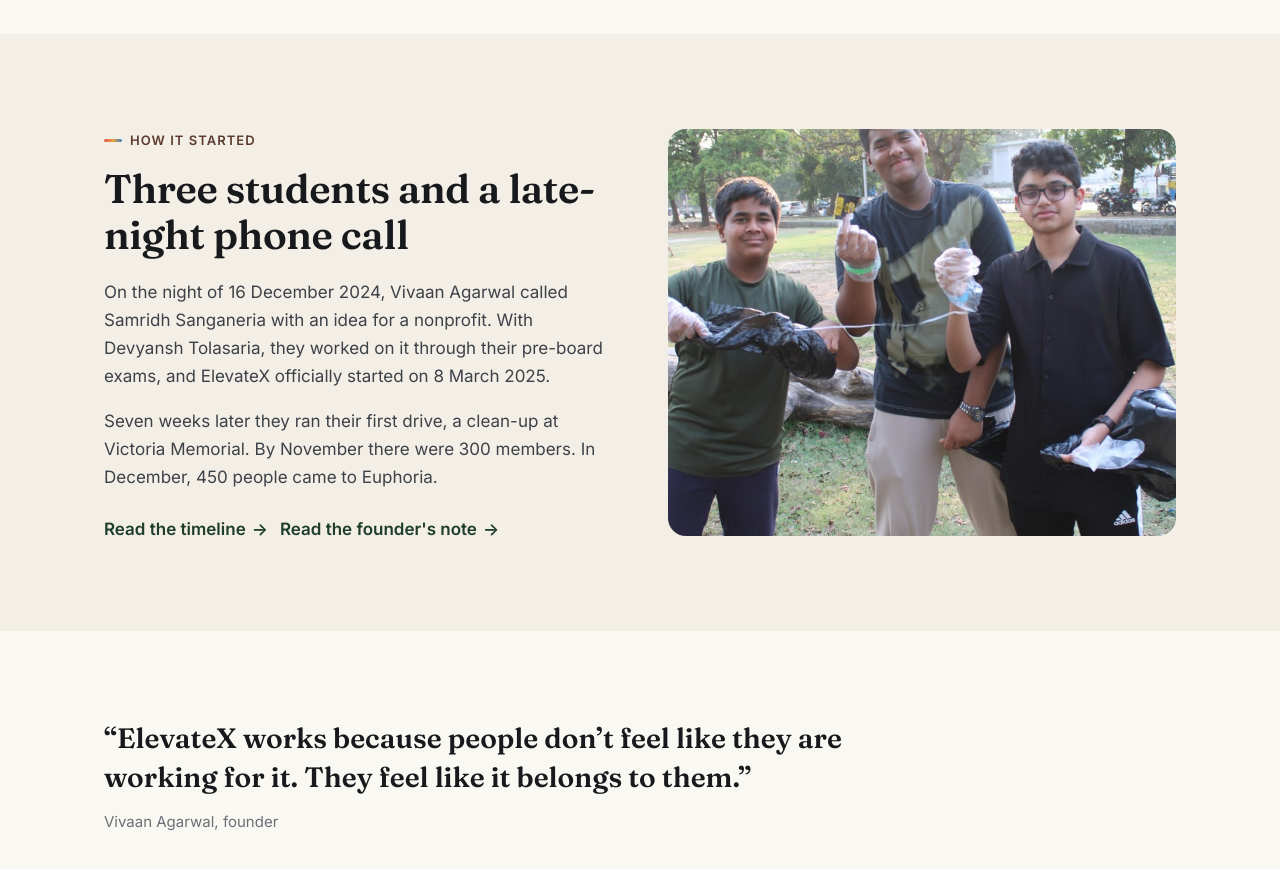
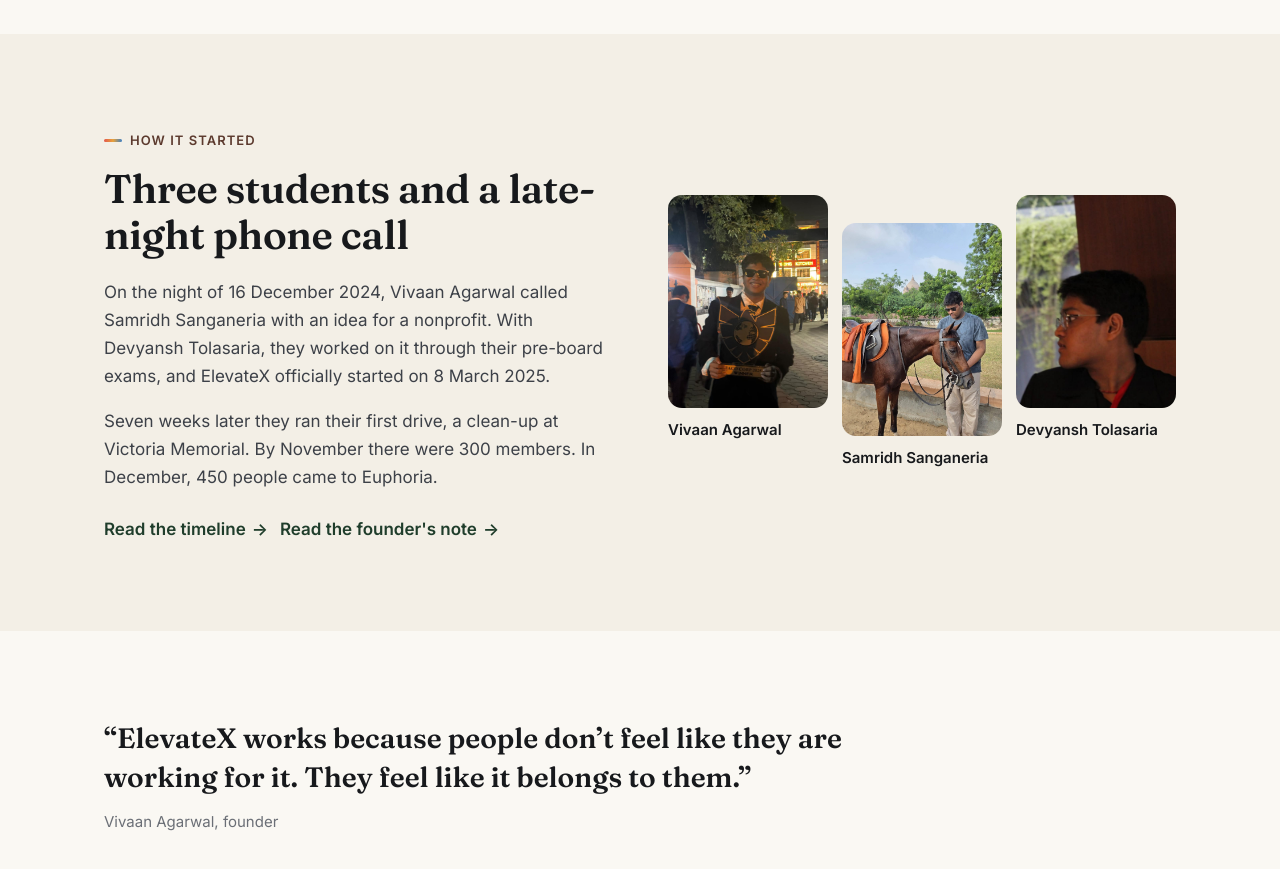
Before and after one commit to agarwalvivaan09-ai/elevatex, a plain HTML site: page index.html in a window 1280 px wide. Shown: the part 2020-2889 px from the top of the page. Drawn offline with Linux system fonts and the light colour scheme.

Commit message:
Homepage: show the three founders in 'How it started' instead of an unrelated photo

```diff
--- a/index.html
+++ b/index.html
@@ -126,7 +126,11 @@
         <a href="founder.html" class="arrow-link">Read the founder's note</a>
       </div>
     </div>
-    <div class="pic reveal"><img loading="lazy" decoding="async" width="853" height="1280" src="cleanup.jpg" alt="Volunteers at a clean-up drive"></div>
+    <div class="founders-trio reveal">
+      <a href="founder.html"><img loading="lazy" decoding="async" width="960" height="1280" src="vivaan.jpg" alt="Vivaan Agarwal"><span>Vivaan Agarwal</span></a>
+      <a href="founder3.html"><img loading="lazy" decoding="async" width="1500" height="1500" src="samridh.jpeg" alt="Samridh Sanganeria"><span>Samridh Sanganeria</span></a>
+      <a href="founder2.html"><img loading="lazy" decoding="async" width="1080" height="1080" src="devyansh.jpeg" alt="Devyansh Tolasaria"><span>Devyansh Tolasaria</span></a>
+    </div>
   </div>
 </section>
 
--- a/styles.css
+++ b/styles.css
@@ -373,3 +373,12 @@ a.card:hover .media img { transform: scale(1.03); }
 .back-link { font-size: 15px; font-weight: 600; text-decoration: none; display: inline-flex; gap: 6px; align-items: center; }
 .back-link::before { content: '←'; transition: transform 0.15s; }
 .back-link:hover::before { transform: translateX(-3px); }
+
+/* The three founders (homepage "How it started") */
+.founders-trio { display: grid; grid-template-columns: repeat(3, 1fr); gap: 14px; }
+.founders-trio a { display: flex; flex-direction: column; gap: 10px; text-decoration: none; color: var(--ink); font-weight: 600; font-size: 15px; }
+.founders-trio img { width: 100%; aspect-ratio: 3 / 4; object-fit: cover; object-position: 50% 30%; border-radius: 14px; transition: transform 0.2s; }
+.founders-trio a:nth-child(2) { margin-top: 28px; }
+.founders-trio a:hover img { transform: translateY(-3px); }
+.founders-trio a:hover { color: var(--green); }
+@media (max-width: 640px) { .founders-trio { gap: 10px; } .founders-trio a { font-size: 13px; } .founders-trio a:nth-child(2) { margin-top: 18px; } }
```
Also changed, not shown: _src/pages/index.html (+5 -1 lines).
